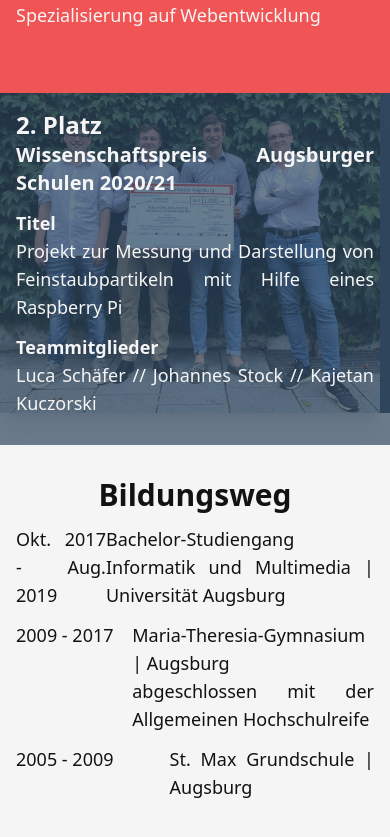
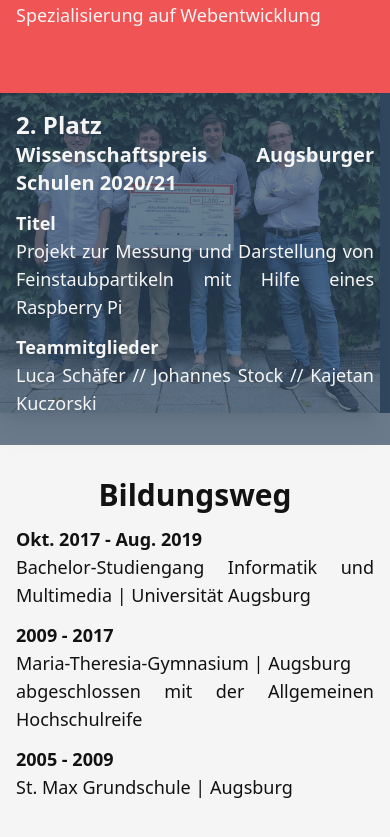
Before and after one commit to MichaelHolley/michaelholley.de, a React (Create React App) app: page / in a window 390 px wide. Shown: the part 1115-1952 px from the top of the page. Built offline with nearby package versions, Linux system fonts and the light colour scheme.

Commit message:
mobile fixes

```diff
--- a/src/components/navbar.tsx
+++ b/src/components/navbar.tsx
@@ -75,7 +75,7 @@ function NavBarLinkItem(props: {
     <li
       className={`border-b-2 border-transparent ${
         props.isActive ? "border-r0" : ""
-      } hover:border-r0`}
+      }`}
     >
       <a
         href={props.route}
--- a/src/pages/home.tsx
+++ b/src/pages/home.tsx
@@ -135,23 +135,22 @@ function Home() {
         <div className="container mx-auto text-lg text-justify py-16 px-4 sm:px-10 md:px-24 lg:px-48 text-bl0">
           <p className="text-3xl text-center mb-3 font-bold">Bildungsweg</p>
           <div>
-            <div className="flex flex-row my-3">
-              <div className="w-52">Okt. 2017 - Aug. 2019</div>
+            <div className="my-3">
+              <div className="font-bold">Okt. 2017 - Aug. 2019</div>
               <div>
                 Bachelor-Studiengang Informatik und Multimedia | Universität
                 Augsburg
               </div>
             </div>
-
-            <div className="flex flex-row my-3">
-              <div className="w-52">2009 - 2017</div>
+            <div className="my-3">
+              <div className="font-bold">2009 - 2017</div>
               <div>
                 <p>Maria-Theresia-Gymnasium | Augsburg</p>
                 <p>abgeschlossen mit der Allgemeinen Hochschulreife</p>
               </div>
             </div>
-            <div className="flex flex-row my-3">
-              <div className="w-52">2005 - 2009</div>
+            <div className="my-3">
+              <div className="font-bold">2005 - 2009</div>
               <div>St. Max Grundschule | Augsburg</div>
             </div>
           </div>
--- a/src/pages/skills.tsx
+++ b/src/pages/skills.tsx
@@ -52,7 +52,7 @@ function Skills() {
     },
     {
       title: "Tools",
-      percent: 60,
+      percent: 70,
       icons: [
         <FaGitAlt />,
         <FaGithub />,
@@ -113,7 +113,7 @@ function Skills() {
           detectRetina: true,
         }}
       />
-      <div className="mx-4 mt-20 sm:mx-12 sm:mt-24 md:mx-24 md:mt-28 lg:mx-48 xl:mx-72 px-12 py-3 bg-bl0 bg-opacity-70 rounded-xl z-0 backdrop-blur-sm flex flex-col 2xl:flex-row 2xl:py-16">
+      <div className="mx-4 mt-20 mb-4 sm:mx-12 sm:mt-24 md:mx-24 md:mt-28 lg:mx-48 xl:mx-72 px-12 py-3 bg-bl0 bg-opacity-70 rounded-xl z-0 backdrop-blur-sm flex flex-col 2xl:flex-row 2xl:py-16">
         <div className="w-full p-4 text-w0 h-full my-auto">
           <p className="text-3xl text-center mb-3 font-mono">Erfahrung</p>
           <p className="text-lg text-justify mb-3">
```
